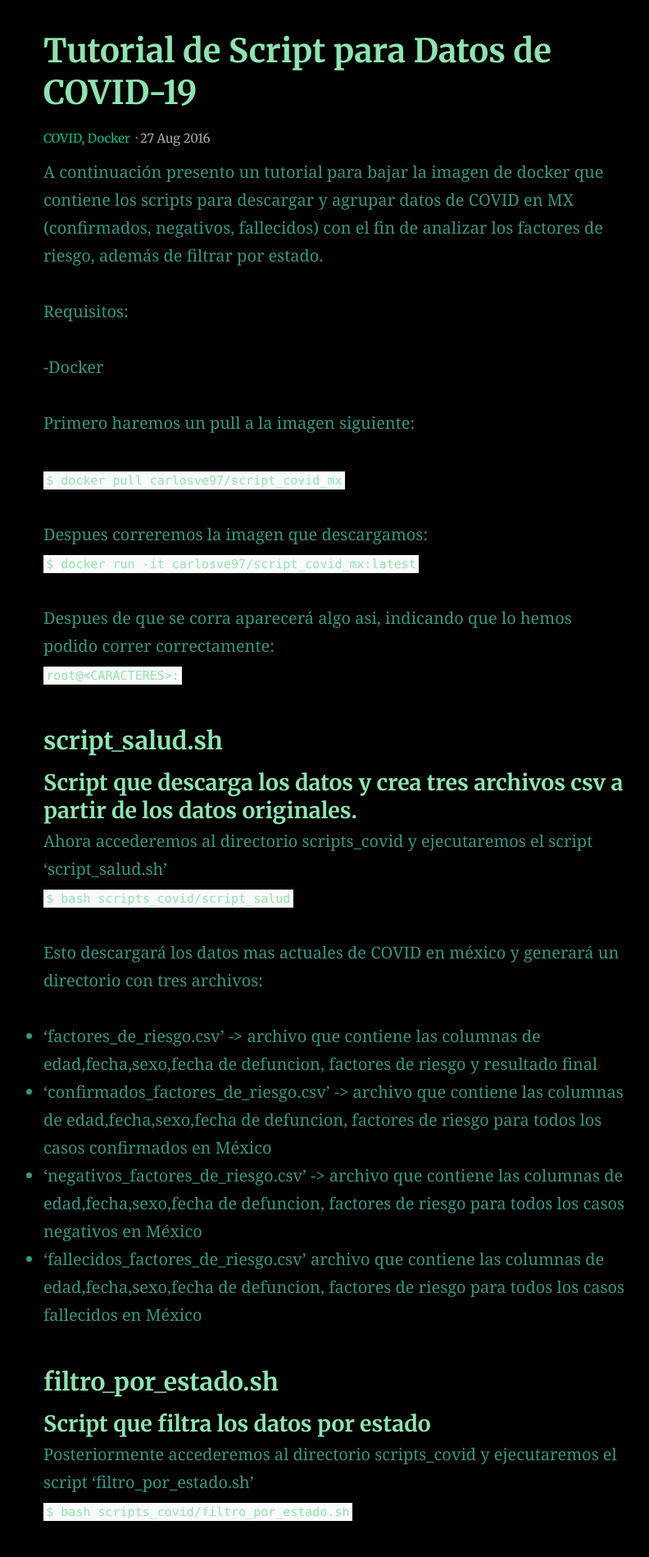
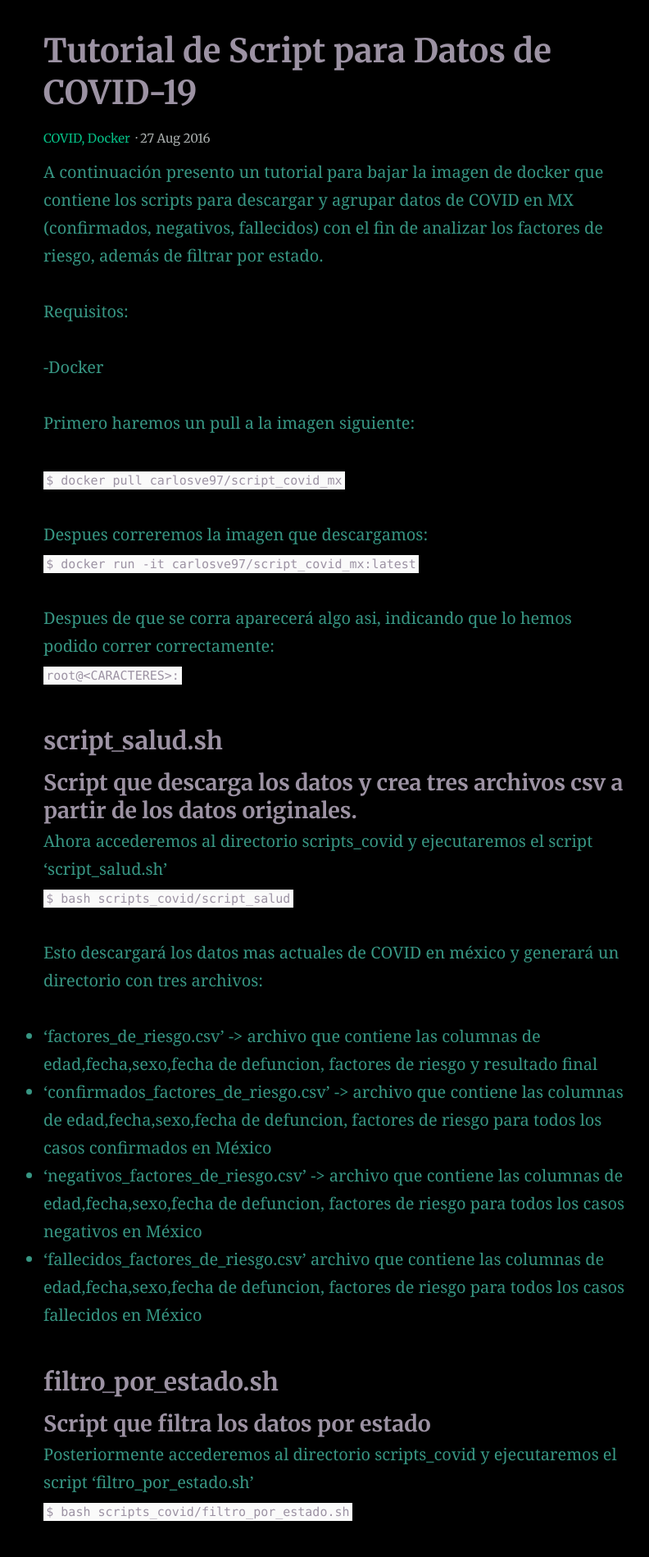
Before and after one commit to carlosvelv/test.info, a Jekyll site: the page built from _posts/2016-08-27-example-post-one.md, in a window 1280 px wide. Shown: the part 408-2307 px from the top of the page at 82% size, without its empty margins (230-1022 px from the left). Built offline with Jekyll 4.4.1, drawn with Linux system fonts in a browser that asks for light colours.

Commit message:
Update _settings.scss

```diff
--- a/_sass/_settings.scss
+++ b/_sass/_settings.scss
@@ -5,7 +5,7 @@ $featureBackgroundColour: #f9fafa !default;
 $accentColour: #05bf85 !default;
 
 // Text colours
-$headingColour: #8EE4AF !default;
+$headingColour: #9C92A3 !default;
 $bodyColour: #379683 !default;
 $linkColour: #05bf85 !default;
 $hoverColour: #008000 !default;
```
